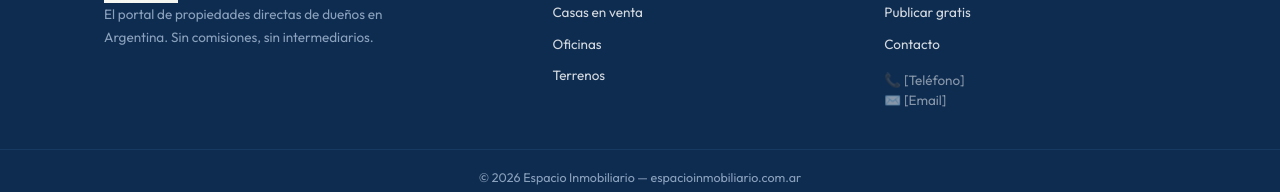
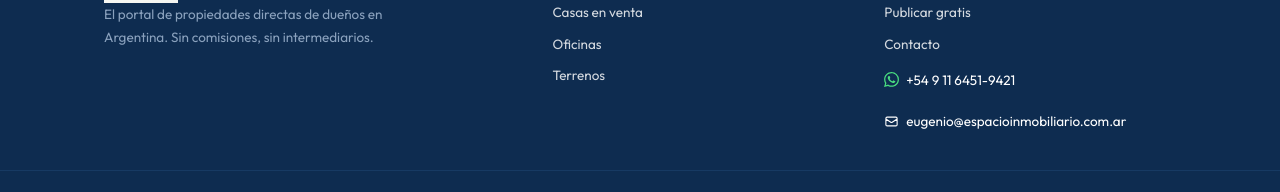
Before and after one commit to eugenio-nielsen/espacio-inmobiliario, a Next.js app: page / in a window 1280 px wide. Shown: the part 1555-1747 px from the top of the page. Built offline with nearby package versions, Linux system fonts and the light colour scheme; no server answers; the database is empty; a web font is replaced by a local one.

Commit message:
feat: add real contact info to footer (WhatsApp + email)

```diff
--- a/app/page.tsx
+++ b/app/page.tsx
@@ -229,9 +229,28 @@
             ].map(([t, href]) => (
               <a key={t} href={href} style={footLink}>{t}</a>
             ))}
-            <p style={{ ...footLink, cursor: "default", opacity: 0.5, marginTop: 16 }}>
-              📞 [Teléfono]<br />✉️ [Email]
-            </p>
+            <div style={{ marginTop: 16, display: "flex", flexDirection: "column", gap: 10 }}>
+              <a
+                href="https://wa.me/5491164519421"
+                target="_blank"
+                rel="noopener noreferrer"
+                style={{ ...footLink, display: "inline-flex", alignItems: "center", gap: 7, opacity: 1 }}
+              >
+                <svg width="15" height="15" viewBox="0 0 24 24" fill="currentColor" style={{ color: "#4ade80", flexShrink: 0 }}>
+                  <path d="M17.472 14.382c-.297-.149-1.758-.867-2.03-.967-.273-.099-.471-.148-.67.15-.197.297-.767.966-.94 1.164-.173.199-.347.223-.644.075-.297-.15-1.255-.463-2.39-1.475-.883-.788-1.48-1.761-1.653-2.059-.173-.297-.018-.458.13-.606.134-.133.298-.347.446-.52.149-.174.198-.298.298-.497.099-.198.05-.371-.025-.52-.075-.149-.669-1.612-.916-2.207-.242-.579-.487-.5-.669-.51-.173-.008-.371-.01-.57-.01-.198 0-.52.074-.792.372-.272.297-1.04 1.016-1.04 2.479 0 1.462 1.065 2.875 1.213 3.074.149.198 2.096 3.2 5.077 4.487.709.306 1.262.489 1.694.625.712.227 1.36.195 1.871.118.571-.085 1.758-.719 2.006-1.413.248-.694.248-1.289.173-1.413-.074-.124-.272-.198-.57-.347m-5.421 7.403h-.004a9.87 9.87 0 01-5.031-1.378l-.361-.214-3.741.982.998-3.648-.235-.374a9.86 9.86 0 01-1.51-5.26c.001-5.45 4.436-9.884 9.888-9.884 2.64 0 5.122 1.03 6.988 2.898a9.825 9.825 0 012.893 6.994c-.003 5.45-4.437 9.884-9.885 9.884m8.413-18.297A11.815 11.815 0 0012.05 0C5.495 0 .16 5.335.157 11.892c0 2.096.547 4.142 1.588 5.945L.057 24l6.305-1.654a11.882 11.882 0 005.683 1.448h.005c6.554 0 11.89-5.335 11.893-11.893a11.821 11.821 0 00-3.48-8.413z"/>
+                </svg>
+                +54 9 11 6451-9421
+              </a>
+              <a
+                href="mailto:eugenio@espacioinmobiliario.com.ar"
+                style={{ ...footLink, display: "inline-flex", alignItems: "center", gap: 7, opacity: 1 }}
+              >
+                <svg width="15" height="15" viewBox="0 0 24 24" fill="none" stroke="currentColor" strokeWidth="1.75" style={{ flexShrink: 0 }}>
+                  <path strokeLinecap="round" strokeLinejoin="round" d="M3 8l7.89 5.26a2 2 0 002.22 0L21 8M5 19h14a2 2 0 002-2V7a2 2 0 00-2-2H5a2 2 0 00-2 2v10a2 2 0 002 2z"/>
+                </svg>
+                eugenio@espacioinmobiliario.com.ar
+              </a>
+            </div>
           </div>
         </div>
         <div style={{
```
